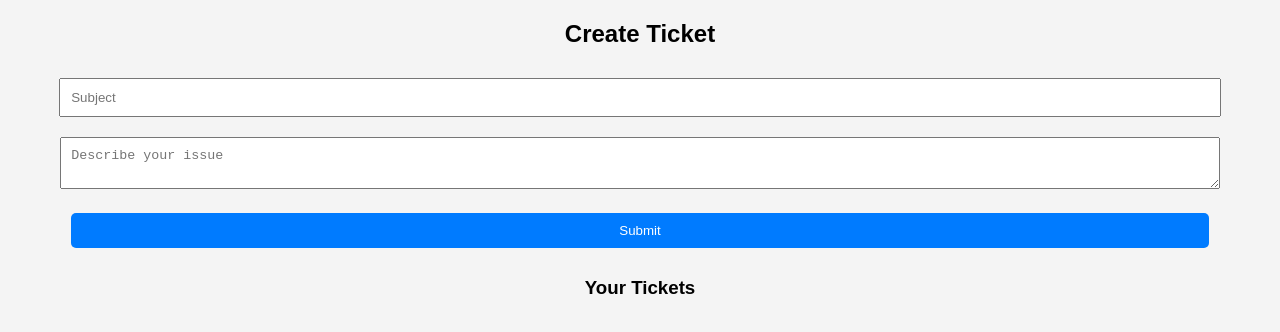
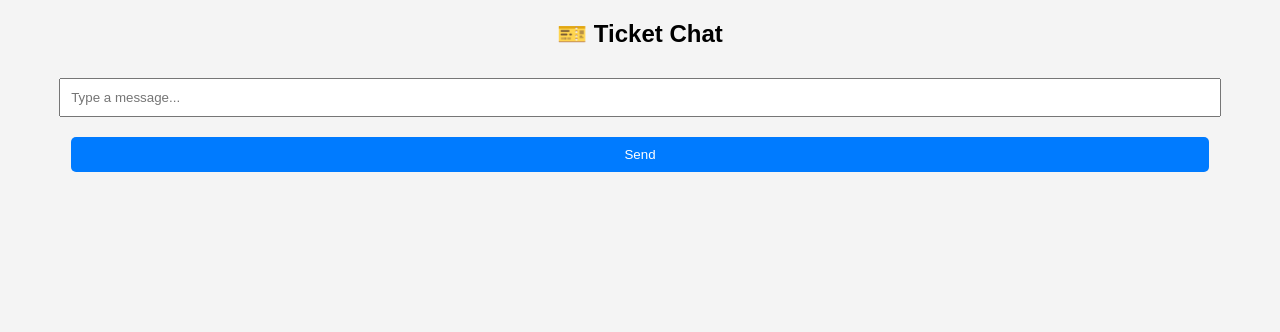
Before and after one commit to radheyradhey777/Tk-Web-1, a plain HTML site: page ticket.html in a window 1280 px wide. Drawn offline with Linux system fonts and the light colour scheme; no server answers.

Commit message:
Update ticket.html

```diff
--- a/ticket.html
+++ b/ticket.html
@@ -2,18 +2,28 @@
 <html lang="en">
 <head>
   <meta charset="UTF-8">
-  <title>Create Ticket</title>
+  <meta name="viewport" content="width=device-width, initial-scale=1.0">
+  <title>Ticket Chat</title>
   <link rel="stylesheet" href="assets/css/styles.css">
 </head>
 <body>
-  <h2>Create Ticket</h2>
-  <input type="text" id="subject" placeholder="Subject"><br>
-  <textarea id="message" placeholder="Describe your issue"></textarea><br>
-  <button onclick="createTicket()">Submit</button>
+  <div class="chat-box">
+    <h2>🎫 Ticket Chat</h2>
 
-  <h3>Your Tickets</h3>
-  <ul id="ticketList"></ul>
+    <div id="messages" class="messages"></div>
 
-  <script type="module" src="assets/js/tickets.js"></script>
+    <div class="input-box">
+      <input type="text" id="messageInput" placeholder="Type a message...">
+      <button onclick="sendMessage('TICKET_ID_HERE')">Send</button>
+    </div>
+  </div>
+
+  <script type="module" src="assets/js/messages.js"></script>
+  <script>
+    // Example: Auto load messages for a ticket
+    window.onload = () => {
+      loadMessages("TICKET_ID_HERE"); // 🔹 यहां पर dynamic ticketId डालना होगा
+    }
+  </script>
 </body>
 </html>
```
